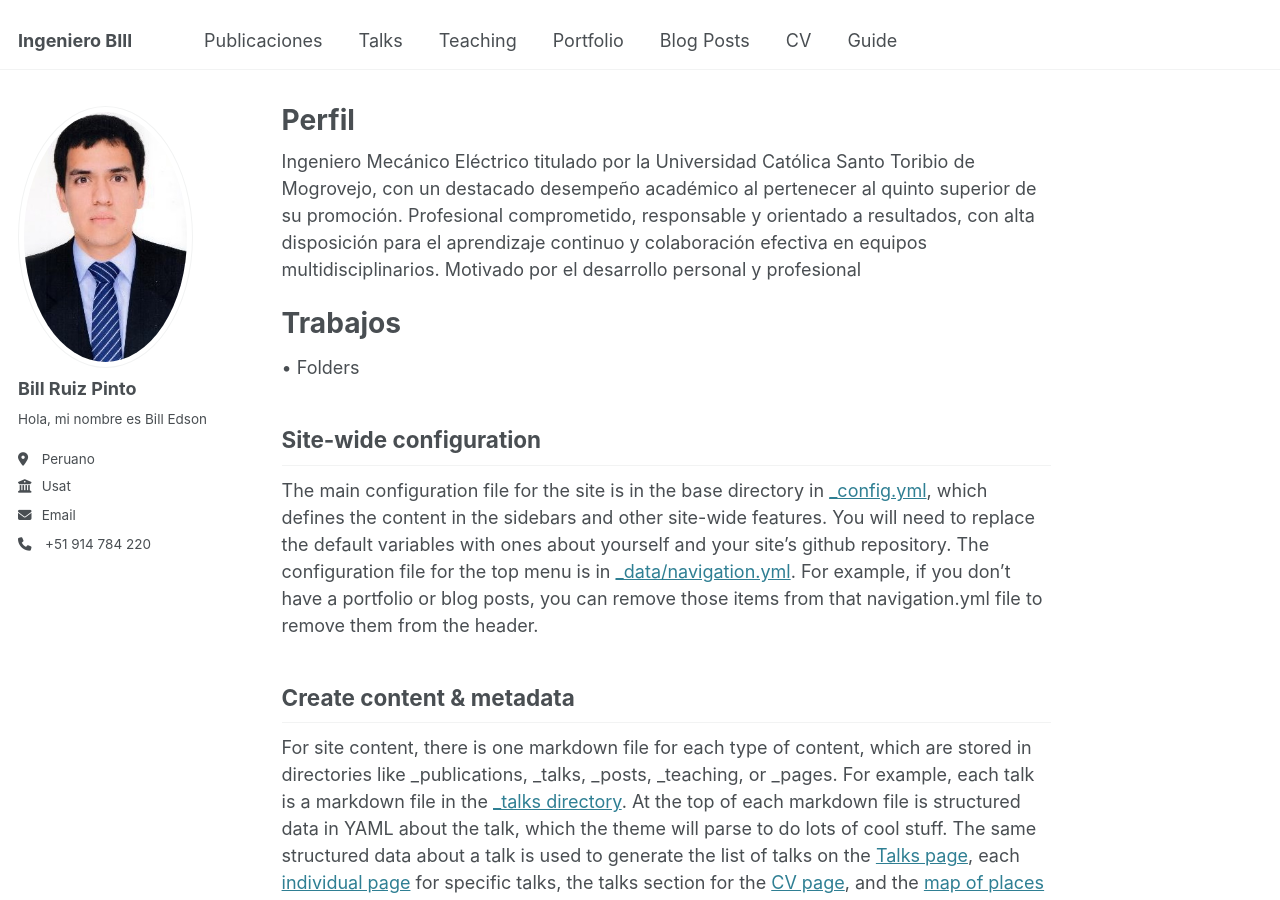
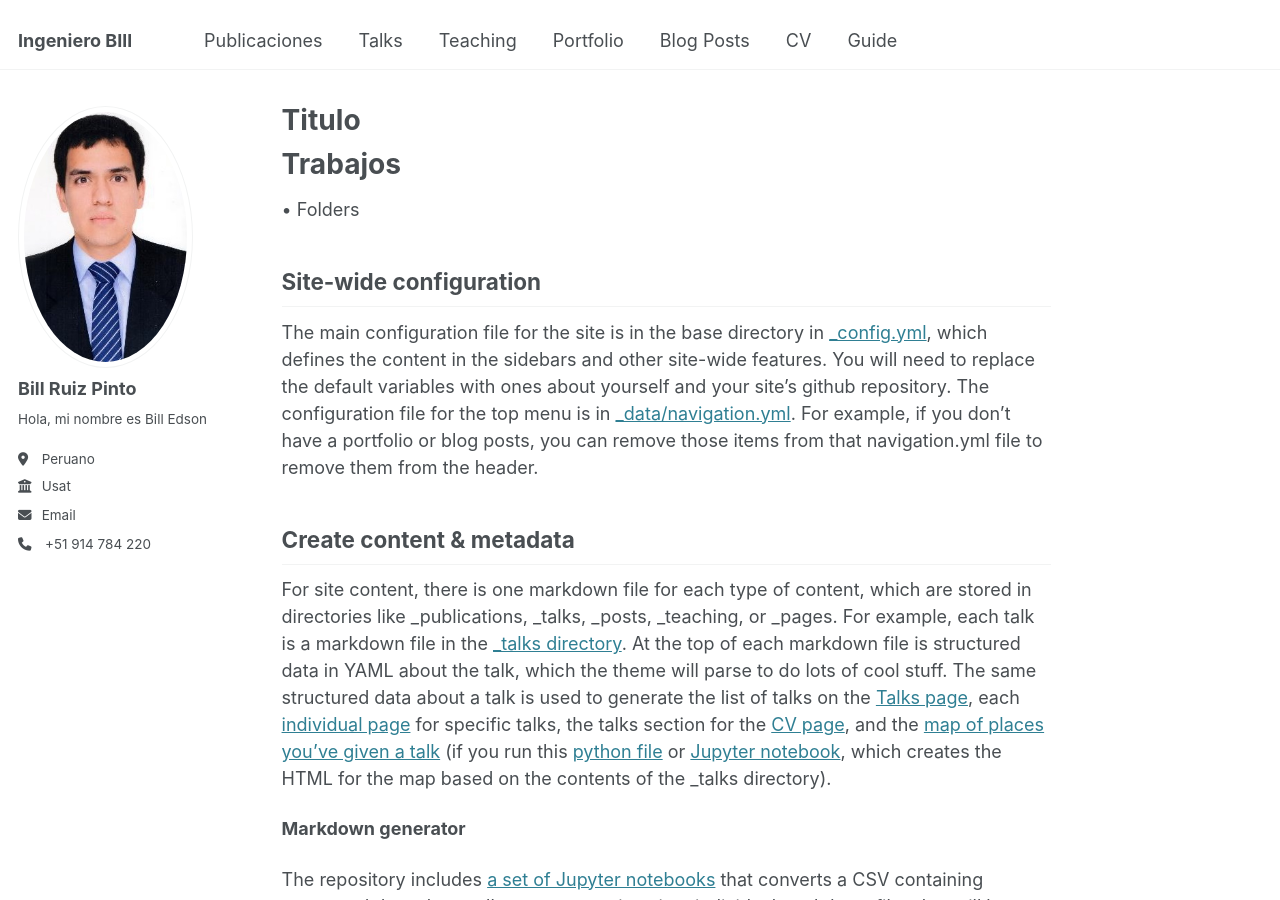
Before and after one commit to IngenieroBill/Cv, a Jekyll site: the page built from _pages/about.md, in a window 1280 px wide and 900 px high. Built offline with Jekyll 4.4.1, drawn with Linux system fonts in a browser that asks for light colours.

Commit message:
Actualización de archivos de datos

```diff
--- a/_pages/about.md
+++ b/_pages/about.md
@@ -1,6 +1,6 @@
 ---
 permalink: /
-title: "Perfil"
+title: "Titulo"
 author_profile: true
 redirect_from:
   - /about/
@@ -8,7 +8,6 @@ redirect_from:
 ---
 
 
-Ingeniero Mecánico Eléctrico titulado por la Universidad Católica Santo Toribio de Mogrovejo, con un destacado desempeño académico al pertenecer al quinto superior de su promoción. Profesional comprometido, responsable y orientado a resultados, con alta disposición para el aprendizaje continuo y colaboración efectiva en equipos multidisciplinarios. Motivado por el desarrollo personal y profesional
 
 Trabajos
 ======
```
